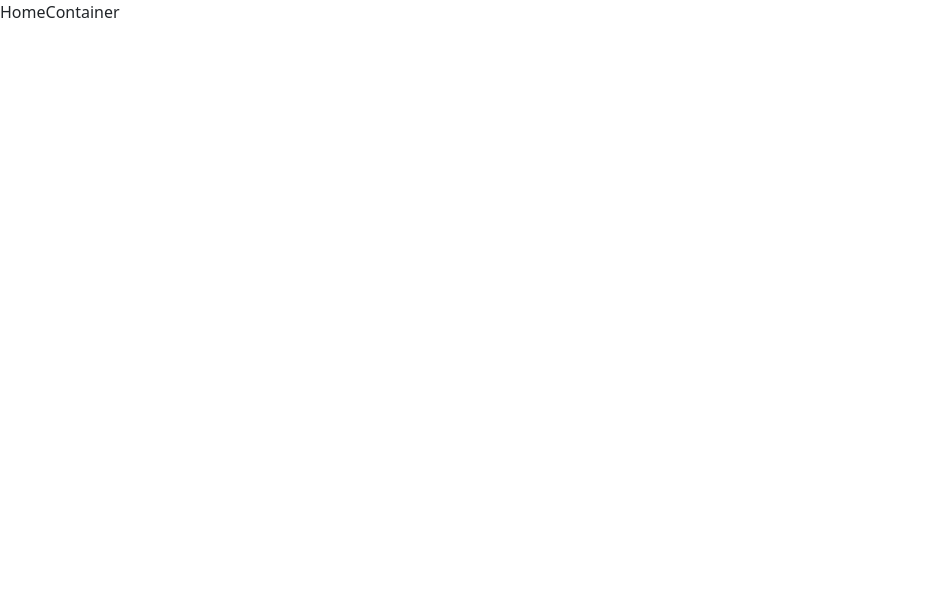
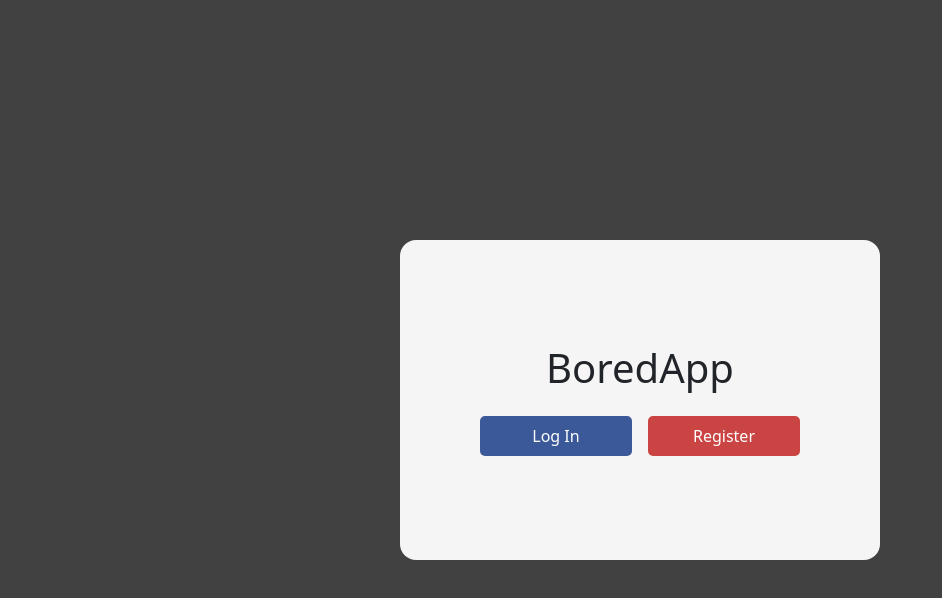
Before and after one commit to reannu123/BoredApp, a React (Create React App) app in the folder client/: page / in a window 1280 px wide. Shown: the top 598 px of the page, without its empty margins (0-942 px from the left). Built offline with nearby package versions, Linux system fonts and the light colour scheme.

Commit message:
Working landing page for logging in registering

```diff
--- a/client/src/pages/Home/Home.jsx
+++ b/client/src/pages/Home/Home.jsx
@@ -2,15 +2,62 @@ import { Alert, Container, Form, Button } from "react-bootstrap";
 import { useState, useEffect } from "react";
 import { Link } from "react-router-dom";
 import { instance, auth } from "../../api/axios";
+import "./home.css";
 
 function Home() {
+  const [user, setUser] = useState();
 
+  useEffect(() => {
+    let accessToken = localStorage.getItem("accessToken");
+    if (accessToken) {
+      //verify accessToken first then set user as result from server
+      setUser(accessToken);
+    }
+  }, []);
+
+  const handleLogout = async (e) => {
+    e.preventDefault();
+    try {
+      // auth.delete("/logout");
+      console.log("Logged Out");
+      localStorage.removeItem("accessToken");
+      setUser();
+    } catch (e) {
+      console.log(e);
+    }
+  };
+
+  const handleLogin = async (e) => {
+    e.preventDefault();
+    try {
+      localStorage.setItem("accessToken","hello");
+      let accessToken = localStorage.getItem("accessToken");
+      setUser(accessToken);
+    } catch (e) {
+      console.log(e);
+    }
+  };
 
   return (
-    <>
+    <>{!user ?
+    <div className="noUserContainer">
+      <div className="actionContainer">
+
+        <h1 onClick={handleLogin}>BoredApp</h1>
+        <div className="buttonRow">
+          <Link to="/login" className="linkButton login">Log In
+        </Link>
+        <Link to="/register" className="linkButton register">Register
+        </Link>
+        </div>
+      </div>
+    </div>
+    :
     <div className="homeContainer">
-      HomeContainer
-    </div>
+        HomeContainer
+        <h1 onClick={handleLogout}>Logged In</h1>
+    </div>}
+
     </>
   );
 }
--- a/client/src/pages/Home/home.css
+++ b/client/src/pages/Home/home.css
@@ -0,0 +1,66 @@
+.homeContainer{
+    display: flex;
+    flex-direction: column;
+    align-items: center;
+    justify-content: center;
+    height: 100vh;
+    width: 100vw;
+}
+.noUserContainer{
+  display: flex;
+  flex-direction: column;
+  align-items: center;
+  justify-content: center;
+  height: 100vh;
+  width: 100vw;
+  background-color: #414141;
+}
+.actionContainer{
+  display: flex;
+  flex-direction: column;
+  align-items: center;
+  justify-content: center;
+  background-color: #f5f5f5;
+  height: 40vh;
+  width: 60vh;
+  border-radius: 2vmin;
+}
+.buttonRow{
+  display: flex;
+  flex-direction: row;
+  align-items: center;
+  width: 40vh;
+  justify-content: space-between;
+  margin-top: 1rem;
+  gap:5%;
+}
+.linkButton{
+  color: white;
+  text-decoration: none;
+  text-align: center;
+  border: none;
+  border-radius: 5px;
+  padding: 0.5rem;
+  font-size: 1rem;
+  cursor: pointer;
+  width: 100px;
+  transition: 0.5s;
+  flex:1;
+}
+.linkButton:hover{
+  color:white;
+  transition: 0.5s;
+  flex:2;
+}
+.login{
+  background-color: #3b5998;
+}
+.login:hover{
+  background-color: #537bd1;
+}
+.register{
+  background-color: #ca4444;
+}
+.register:hover{
+  background-color: #fa5252;
+}
```
